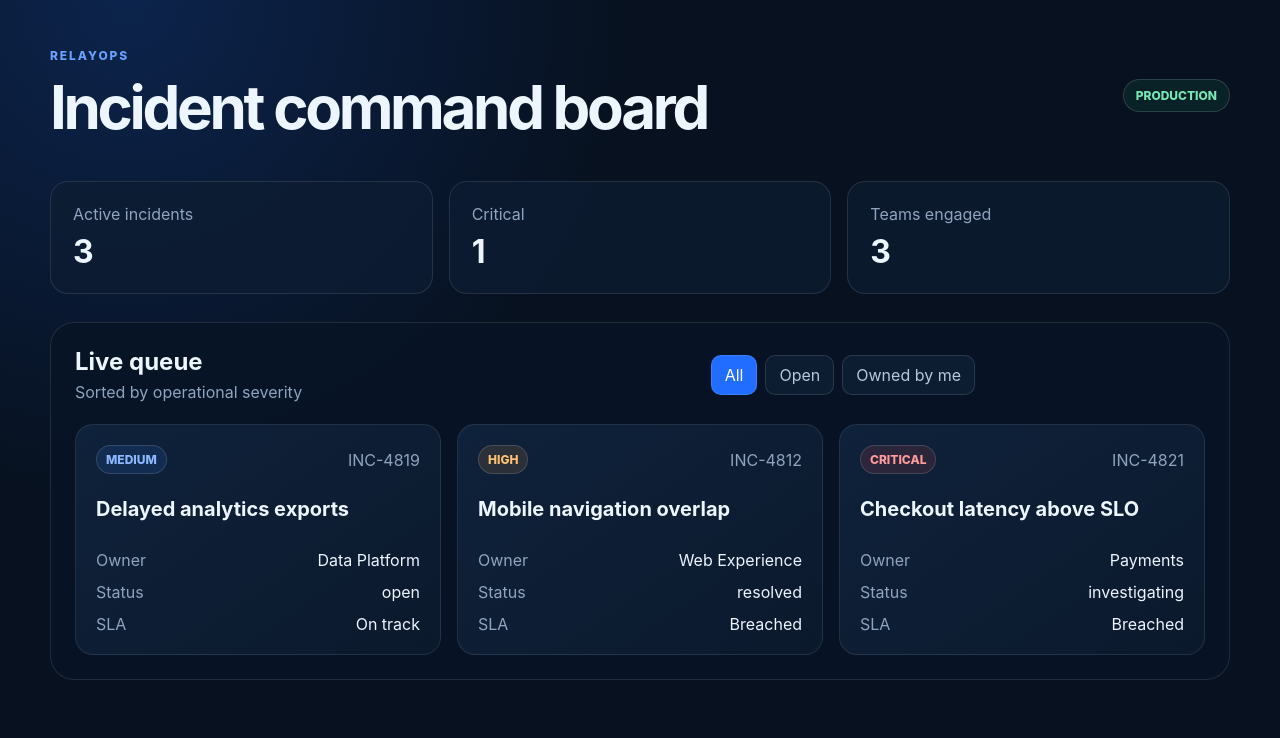
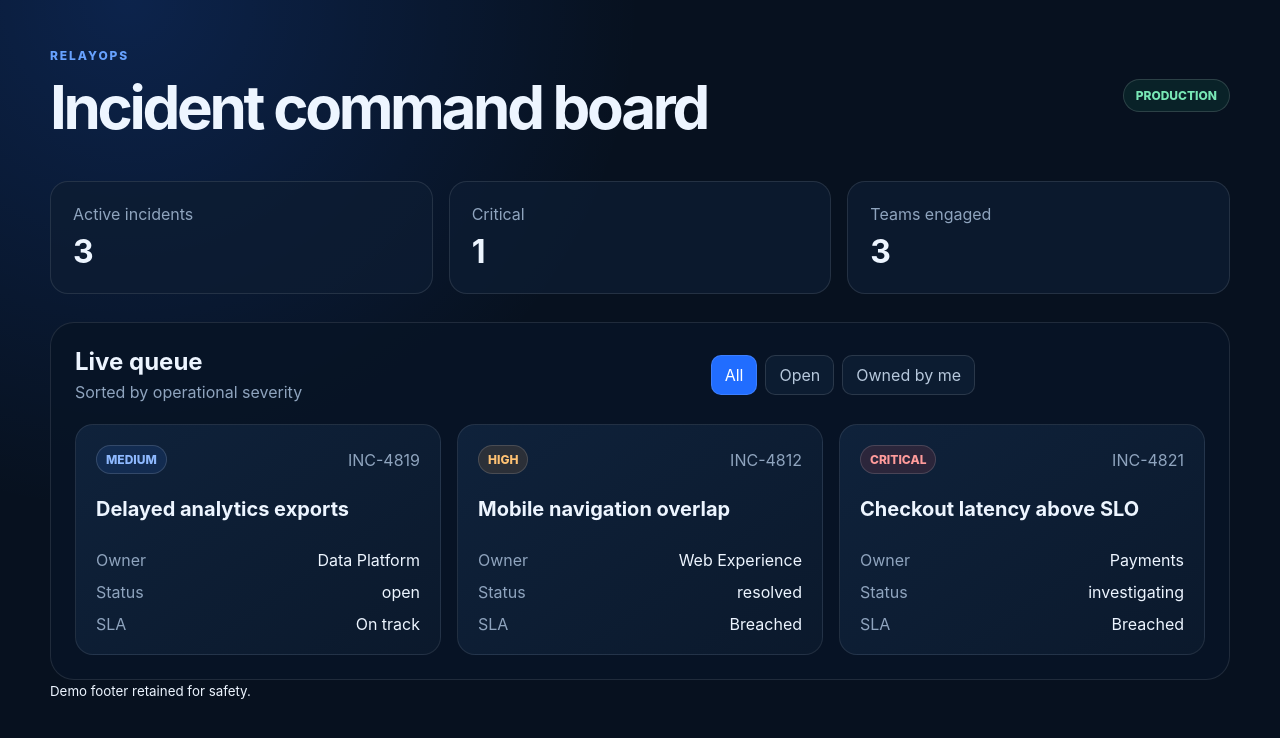
Before and after one commit to igorizviekov/igzpatch-demo, a Next.js app: page / in a window 1280 px wide. Shown: the top 738 px of the page. Built offline with nearby package versions, Linux system fonts and the light colour scheme.

Commit message:
Add a simple demo footer to the homepage

```diff
--- a/src/app/page.tsx
+++ b/src/app/page.tsx
@@ -62,6 +62,10 @@ export default function Home() {
           ))}
         </div>
       </section>
+
+      <footer className="pageFooter" aria-label="Demo footer">
+        <small>Demo footer retained for safety.</small>
+      </footer>
     </main>
   );
 }
```
